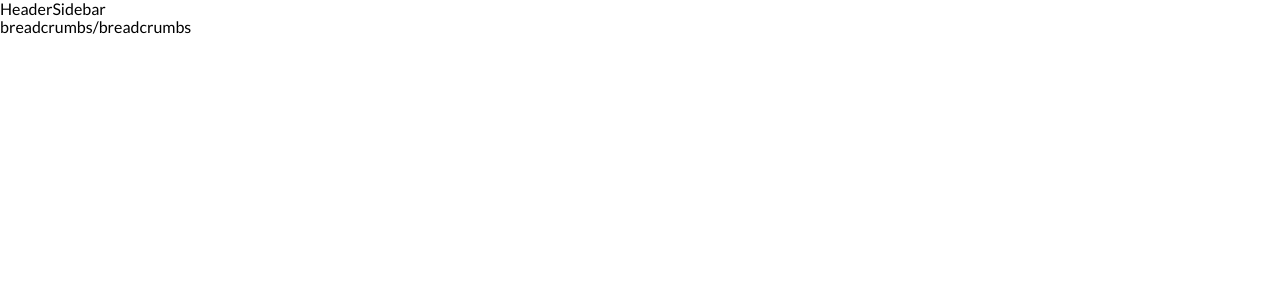
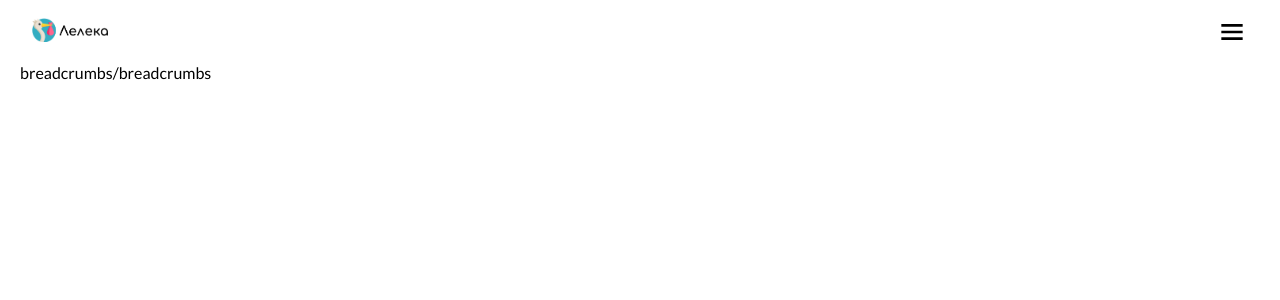
Before and after one commit to IhorMtr/project-TeamSurvivors-front, a Next.js app: page / in a window 1280 px wide. Shown: the top 300 px of the page. Built offline with nearby package versions, Linux system fonts and the light colour scheme.

Commit message:
add header and sidebar

```diff
--- /dev/null
+++ b/app/LayoutClient.module.css
@@ -0,0 +1,59 @@
+.layout_wrapper {
+  position: relative;
+}
+
+.main_wrapper {
+  position: relative;
+  z-index: 10;
+}
+.sidebar {
+  z-index: 20;
+}
+
+.backdrop {
+  z-index: 15;
+}
+
+.sidebar {
+  position: fixed;
+  top: 0;
+  left: 0;
+  background-color: #fff;
+  transform: translateX(-300px);
+  transition: transform 300ms cubic-bezier(0.075, 0.82, 0.165, 1);
+}
+.sidebar_open {
+  transform: translateX(0);
+}
+
+.backdrop {
+  position: fixed;
+  inset: 0;
+  background: rgba(0, 0, 0, 0);
+  pointer-events: none;
+  transition: background 200ms ease;
+}
+.backdrop_show {
+  background: rgba(0, 0, 0, 0.4);
+  pointer-events: auto;
+}
+
+.container {
+  display: flex;
+  flex-direction: row;
+  height: 100vh;
+}
+
+@media only screen and (min-width: 1440px) {
+  .backdrop {
+    display: none;
+  }
+
+  .sidebar {
+    transform: none;
+  }
+
+  .main_wrapper {
+    margin-left: 312px;
+  }
+}
--- a/app/LayoutClient.tsx
+++ b/app/LayoutClient.tsx
@@ -1,30 +1,49 @@
 'use client';
 import Breadcrumbs from '@/components/Breadcrumbs/Breadcrumbs';
 import Header from '@/components/Header/Header';
+import { useEffect, useState } from 'react';
+import css from './LayoutClient.module.css';
 import Sidebar from '@/components/Sidebar/Sidebar';
-import { useEffect, useState } from 'react';
 
 function useIsDesktop() {
   const [v, setV] = useState(false);
   useEffect(() => {
     const mql = window.matchMedia('(min-width:1440px)');
     const onChange = () => setV(mql.matches);
-    onChange(); mql.addEventListener('change', onChange);
+    onChange();
+    mql.addEventListener('change', onChange);
     return () => mql.removeEventListener('change', onChange);
   }, []);
   return v;
 }
 
-export default function LayoutClient({ children }: { children: React.ReactNode }) {
+type LayoutClientProps = {
+  children: React.ReactNode;
+};
+
+export default function LayoutClient({ children }: LayoutClientProps) {
   const isDesktop = useIsDesktop();
+  const [sidebarOpen, setSidebarOpen] = useState(false);
+
   return (
-    <div>
-      {!isDesktop && <Header />}
-      <Sidebar />
-      <main>
-        <Breadcrumbs />
-        {children}
-      </main>
+    <div className={css.layout_wrapper}>
+      <aside className={`${css.sidebar} ${sidebarOpen ? css.sidebar_open : ''}`}>
+        <Sidebar onClose={() => setSidebarOpen(false)} />
+      </aside>
+      <div
+        className={`${css.backdrop} ${sidebarOpen ? css.backdrop_show : ''}`}
+        onClick={() => setSidebarOpen(false)}
+        aria-hidden={!sidebarOpen}
+      />
+      <div className={css.main_wrapper}>
+        {!isDesktop && <Header onOpenSidebar={() => setSidebarOpen(true)} />}
+        <main className={css.container}>
+          <section className={css.section}>
+            <Breadcrumbs />
+            {children}
+          </section>
+        </main>
+      </div>
     </div>
   );
 }
--- a/app/layout.tsx
+++ b/app/layout.tsx
@@ -2,9 +2,6 @@ import type { Metadata } from 'next';
 import './globals.css';
 import { Lato, Comfortaa } from 'next/font/google';
 import TanStackProvider from '@/components/TanStackProvider/TanStackProvider';
-import Sidebar from '@/components/Sidebar/Sidebar';
-import Breadcrumbs from '@/components/Breadcrumbs/Breadcrumbs';
-import Header from '@/components/Header/Header';
 import LayoutClient from './LayoutClient';
 
 const lato = Lato({
@@ -29,12 +26,10 @@ export default function RootLayout({
   children: React.ReactNode;
 }>) {
   return (
-    <html lang="en">
+    <html lang="uk">
       <body className={`${lato.variable} ${comfortaa.variable}`}>
         <TanStackProvider>
-          <LayoutClient>
-            {children}
-          </LayoutClient>
+          <LayoutClient>{children}</LayoutClient>
         </TanStackProvider>
       </body>
     </html>
--- a/components/Header/Header.module.css
+++ b/components/Header/Header.module.css
@@ -0,0 +1,27 @@
+.wrapper {
+  display: flex;
+  flex-direction: row;
+  padding: 16px 20px;
+  justify-content: space-between;
+  align-items: center;
+}
+
+.button {
+  display: flex;
+  justify-content: center;
+  align-items: center;
+  background-color: transparent;
+  border: none;
+  margin: 0;
+  padding: 0;
+}
+
+.burger {
+  fill: black;
+}
+
+@media only screen and (min-width: 768px) {
+  .wrapper {
+    padding: 16px 32px;
+  }
+}
--- a/components/Header/Header.tsx
+++ b/components/Header/Header.tsx
@@ -1,3 +1,20 @@
-export default function Header() {
-  return <>Header</>;
+import Link from "next/link";
+import css from "./Header.module.css";
+import Image from "next/image";
+
+type Props = { onOpenSidebar: () => void };
+
+export default function Header({ onOpenSidebar }: Props) {
+  return (
+    <div className={css.wrapper}>
+      <Link href="/">
+        <Image src="/logo-header-sidebar.png" alt="lehleka logo" width="76" height="24" />
+      </Link>
+      <button className={css.button} type="button" onClick={onOpenSidebar} aria-label="Відкрити меню">
+        <svg className={css.burger} width="32" height="32">
+          <use href="/icons.svg#icon-menu"></use>
+        </svg>
+      </button>
+    </div>
+  );
 }
--- a/components/Sidebar/Sidebar.module.css
+++ b/components/Sidebar/Sidebar.module.css
@@ -0,0 +1,91 @@
+.wrapper {
+  display: flex;
+  flex-direction: column;
+  justify-content: space-between;
+  align-items: center;
+  width: 300px;
+  height: 100vh;
+  margin: 0;
+  border-right: 1px solid rgba(0, 0, 0, 0.15);
+}
+
+.sidebar_top {
+  display: flex;
+  flex-direction: column;
+  justify-content: flex-start;
+  gap: 0;
+}
+
+.logo_container {
+  display: flex;
+  flex-direction: row;
+  justify-content: space-between;
+  align-items: center;
+  padding: 16px 24px;
+}
+
+.btn_close {
+  border: none;
+  margin: 0;
+  padding: 0;
+  display: flex;
+  flex-direction: center;
+  align-items: center;
+  background-color: transparent;
+}
+
+.btn_close_icon {
+  fill: #000;
+}
+
+.nav {
+  list-style: none;
+  padding: 0 8px;
+}
+
+.nav_icon {
+  fill: black;
+}
+
+.link {
+  text-decoration: none;
+  display: flex;
+  flex-direction: row;
+  align-items: center;
+  justify-content: flex-start;
+  gap: 12px;
+  font-family: var(--font-family);
+  font-weight: 400;
+  font-size: 14px;
+  line-height: 150%;
+  color: #000;
+  padding: 0;
+  margin: 0;
+  padding: 8px;
+  width: 268px;
+  height: 40px;
+  border-radius: 8px;
+}
+
+.link:active {
+  background-color: #fff4f6;
+}
+
+@media only screen and (min-width: 1440px) {
+  .wrapper {
+    width: 312px;
+    padding: 8px 0 0;
+  }
+  .btn_close {
+    display: none;
+  }
+
+  .logo_container {
+    padding: 17px 28px;
+  }
+
+  .link {
+    font-size: 16px;
+    width: 280px;
+  }
+}
--- a/components/Sidebar/Sidebar.tsx
+++ b/components/Sidebar/Sidebar.tsx
@@ -1,3 +1,69 @@
-export default function Sidebar() {
-  return <>Sidebar</>;
+import Link from 'next/link';
+import css from './Sidebar.module.css';
+import Image from 'next/image';
+
+
+type SideBarProps = {
+  onClose: () => void,
 }
+
+
+
+export default function Sidebar({onClose}: SideBarProps) {
+
+
+  return (
+    <div className={css.wrapper}>
+      <div className={css.sidebar_top}>
+        <div className={css.logo_container}>
+          <Image
+            alt="logo lehleka"
+            width="95"
+            height="29"
+            src="/logo-header-sidebar.png"
+          />
+          <button className={css.btn_close} type="button" onClick={() => onClose()}>
+            <svg className={css.btn_close_icon} width="32" height="32">
+              <use href="/icons.svg#icon-close"></use>
+            </svg>
+          </button>
+        </div>
+        <ul className={css.nav}>
+          <li className={css.nav_item}>
+            <Link className={css.link} href="/">
+              <svg className={css.nav_icon} width="24" height="24">
+                <use href="/icons.svg#icon-today"></use>
+              </svg>
+              <p className={css.nav_name}>Мій день</p>
+            </Link>
+          </li>
+          <li className={css.nav_item}>
+            <Link className={css.link} href="/">
+              <svg className={css.nav_icon} width="24" height="24">
+                <use href="/icons.svg#icon-conversion_path"></use>
+              </svg>
+              <p className={css.nav_name}>Подорож</p>
+            </Link>
+          </li>
+          <li className={css.nav_item}>
+            <Link className={css.link} href="/">
+              <svg className={css.nav_icon} width="24" height="24">
+                <use href="/icons.svg#icon-book"></use>
+              </svg>
+              <p className={css.nav_name}>Щоденник</p>
+            </Link>
+          </li>
+          <li className={css.nav_item}>
+            <Link className={css.link} href="/">
+              <svg className={css.nav_icon} width="24" height="24">
+                <use href="/icons.svg#icon-account_circle"></use>
+              </svg>
+              <p className={css.nav_name}>Профіль</p>
+            </Link>
+          </li>
+        </ul>
+      </div>
+      <div className={css.sidebar_bottom}>Bottom</div>
+    </div>
+  );
+}
```
Also changed, not shown: public/logo-header-sidebar.png (added).
